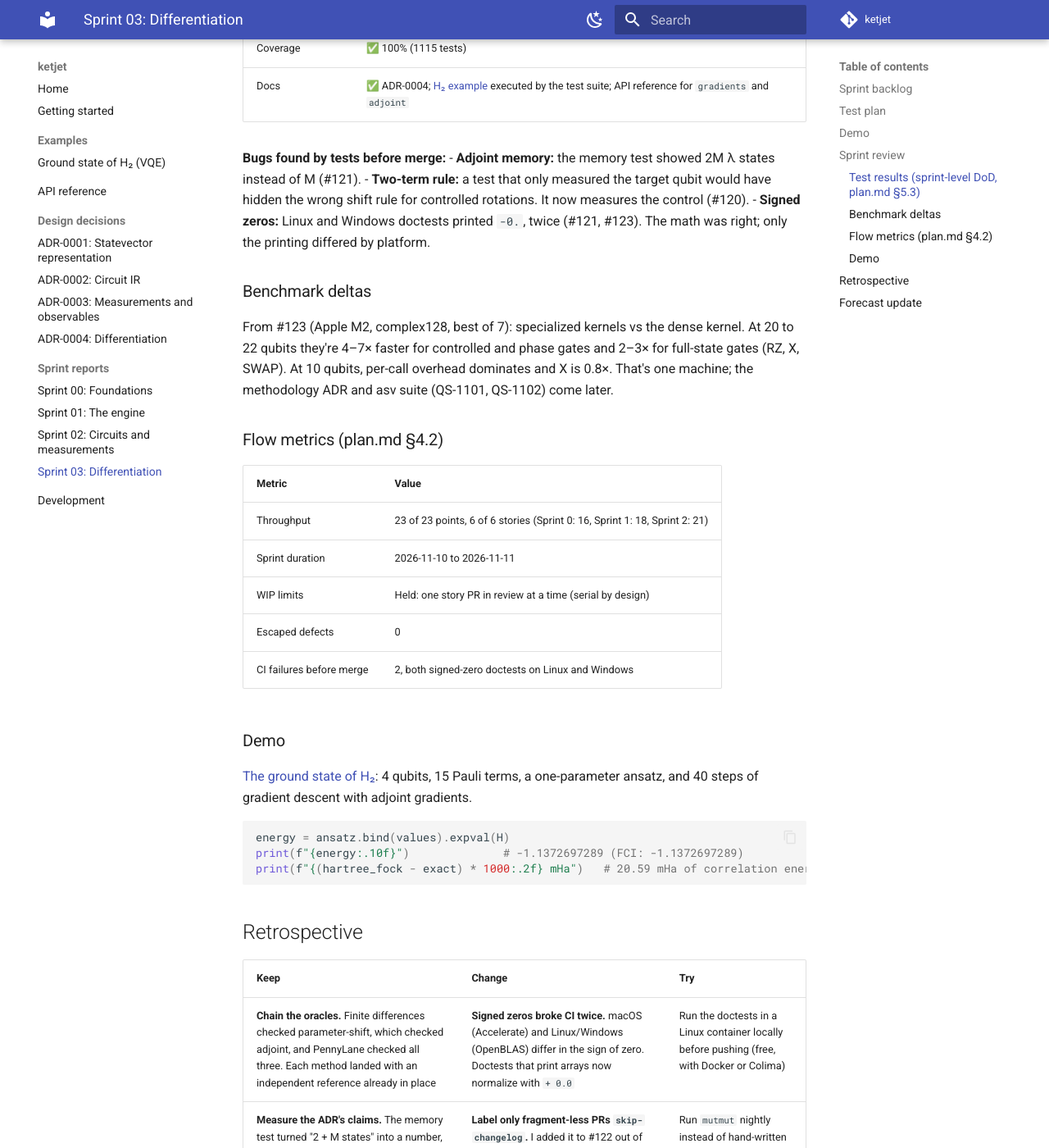
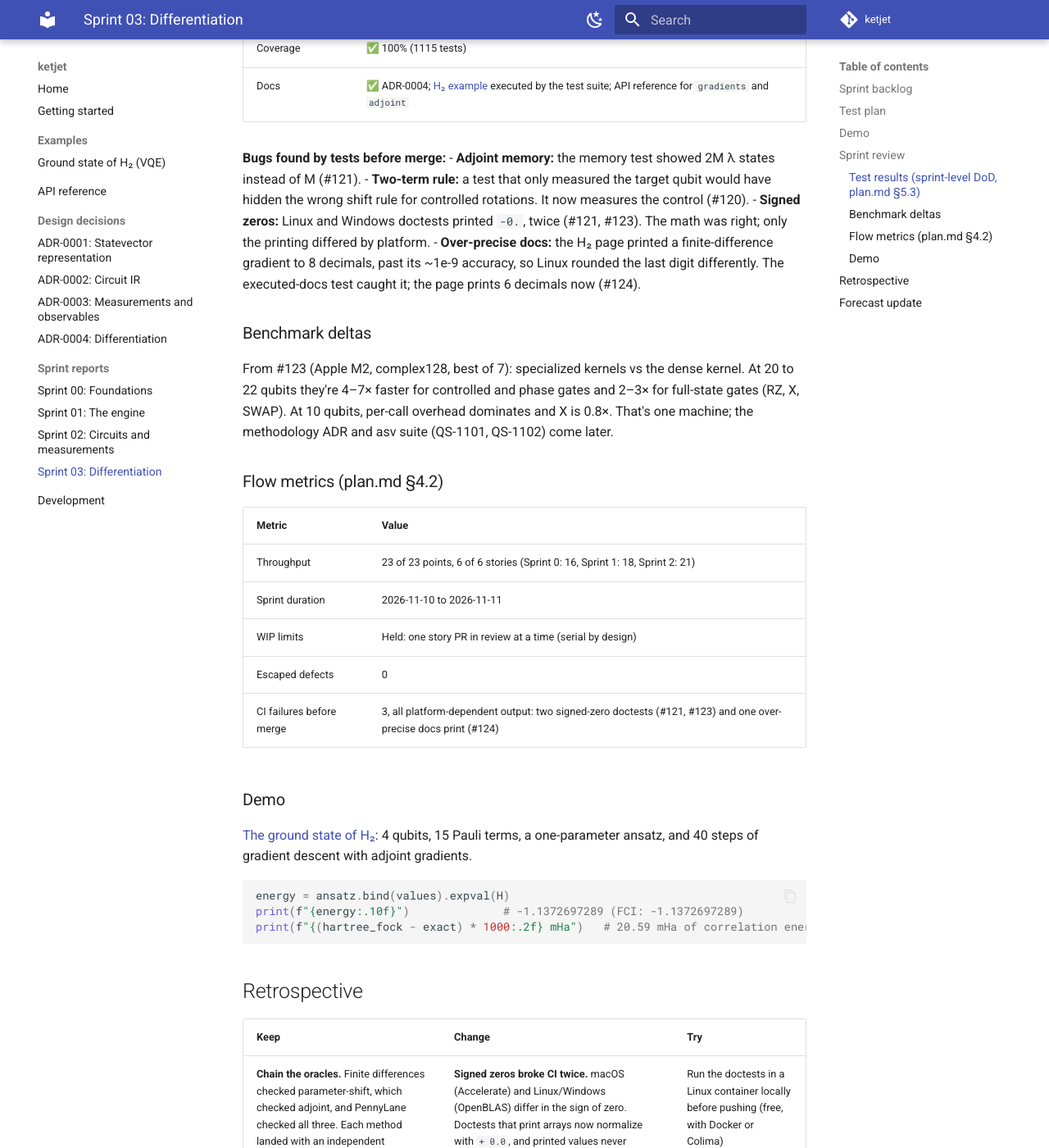
Before and after one commit to hasanahmed77/high-performance-differentiable-quantum-simulator, an MkDocs documentation site: the page built from docs/sprints/sprint-03.md, in a window 1280 px wide and 1400 px high, scrolled down 3277 px. Shown: the whole window at 82% size. Built offline with MkDocs 1.6.1 and Material for MkDocs 9.7.7, drawn with Linux system fonts in a browser that asks for light colours; nearby versions of some CDN libraries; comment, search, counter and statistics services are not loaded; some of the changed text lies outside the part shown.

Commit message:
docs: count the third pre-merge CI failure in the Sprint 03 report
Co-Authored-By: Claude Opus 5.5 <noreply@anthropic.com>

```diff
--- a/docs/sprints/sprint-03.md
+++ b/docs/sprints/sprint-03.md
@@ -75,6 +75,7 @@ independent of circuit depth.
 - **Adjoint memory:** the memory test showed 2M λ states instead of M (#121).
 - **Two-term rule:** a test that only measured the target qubit would have hidden the wrong shift rule for controlled rotations. It now measures the control (#120).
 - **Signed zeros:** Linux and Windows doctests printed `-0.`, twice (#121, #123). The math was right; only the printing differed by platform.
+- **Over-precise docs:** the H₂ page printed a finite-difference gradient to 8 decimals, past its ~1e-9 accuracy, so Linux rounded the last digit differently. The executed-docs test caught it; the page prints 6 decimals now (#124).
 
 ### Benchmark deltas
 
@@ -91,7 +92,7 @@ later.
 | Sprint duration | 2026-11-10 to 2026-11-11 |
 | WIP limits | Held: one story PR in review at a time (serial by design) |
 | Escaped defects | 0 |
-| CI failures before merge | 2, both signed-zero doctests on Linux and Windows |
+| CI failures before merge | 3, all platform-dependent output: two signed-zero doctests (#121, #123) and one over-precise docs print (#124) |
 
 ### Demo
 
@@ -108,7 +109,7 @@ print(f"{(hartree_fock - exact) * 1000:.2f} mHa")   # 20.59 mHa of correlation e
 
 | Keep | Change | Try |
 |---|---|---|
-| **Chain the oracles.** Finite differences checked parameter-shift, which checked adjoint, and PennyLane checked all three. Each method landed with an independent reference already in place | **Signed zeros broke CI twice.** macOS (Accelerate) and Linux/Windows (OpenBLAS) differ in the sign of zero. Doctests that print arrays now normalize with `+ 0.0` | Run the doctests in a Linux container locally before pushing (free, with Docker or Colima) |
+| **Chain the oracles.** Finite differences checked parameter-shift, which checked adjoint, and PennyLane checked all three. Each method landed with an independent reference already in place | **Signed zeros broke CI twice.** macOS (Accelerate) and Linux/Windows (OpenBLAS) differ in the sign of zero. Doctests that print arrays now normalize with `+ 0.0`, and printed values never exceed the precision of the method | Run the doctests in a Linux container locally before pushing (free, with Docker or Colima) |
 | **Measure the ADR's claims.** The memory test turned "2 + M states" into a number, and caught the code breaking it | **Label only fragment-less PRs `skip-changelog`.** I added it to #122 out of habit and removed it | Run `mutmut` nightly instead of hand-written mutants (carried over from Sprints 1 and 2) |
 | **Run the docs.** The H₂ page is executed by the tests, and every printed line must appear on the page | Regenerating golden files rewrote an unrelated one with 1-ulp noise. It was restored; regeneration should write only the files that changed meaningfully | |
 
```
